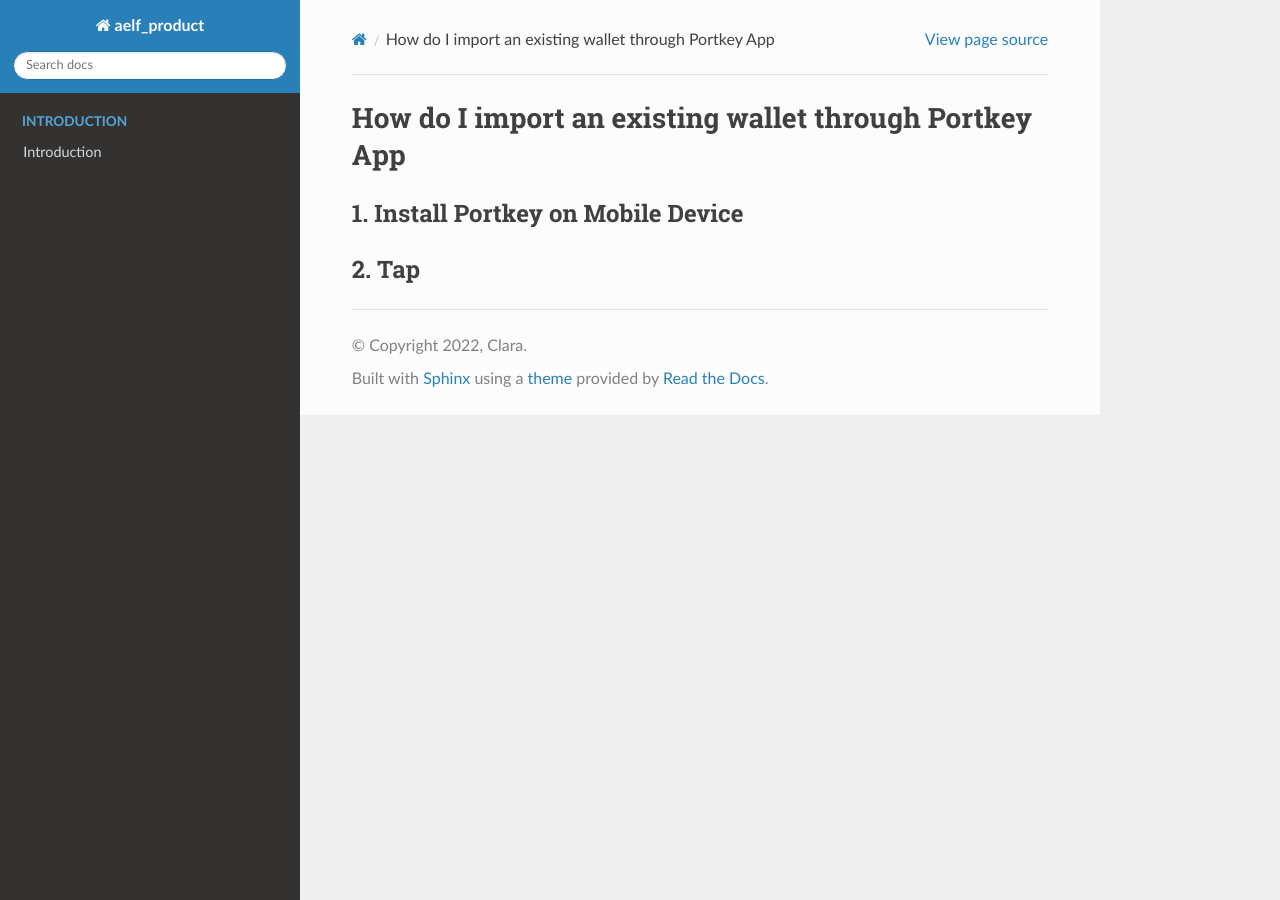
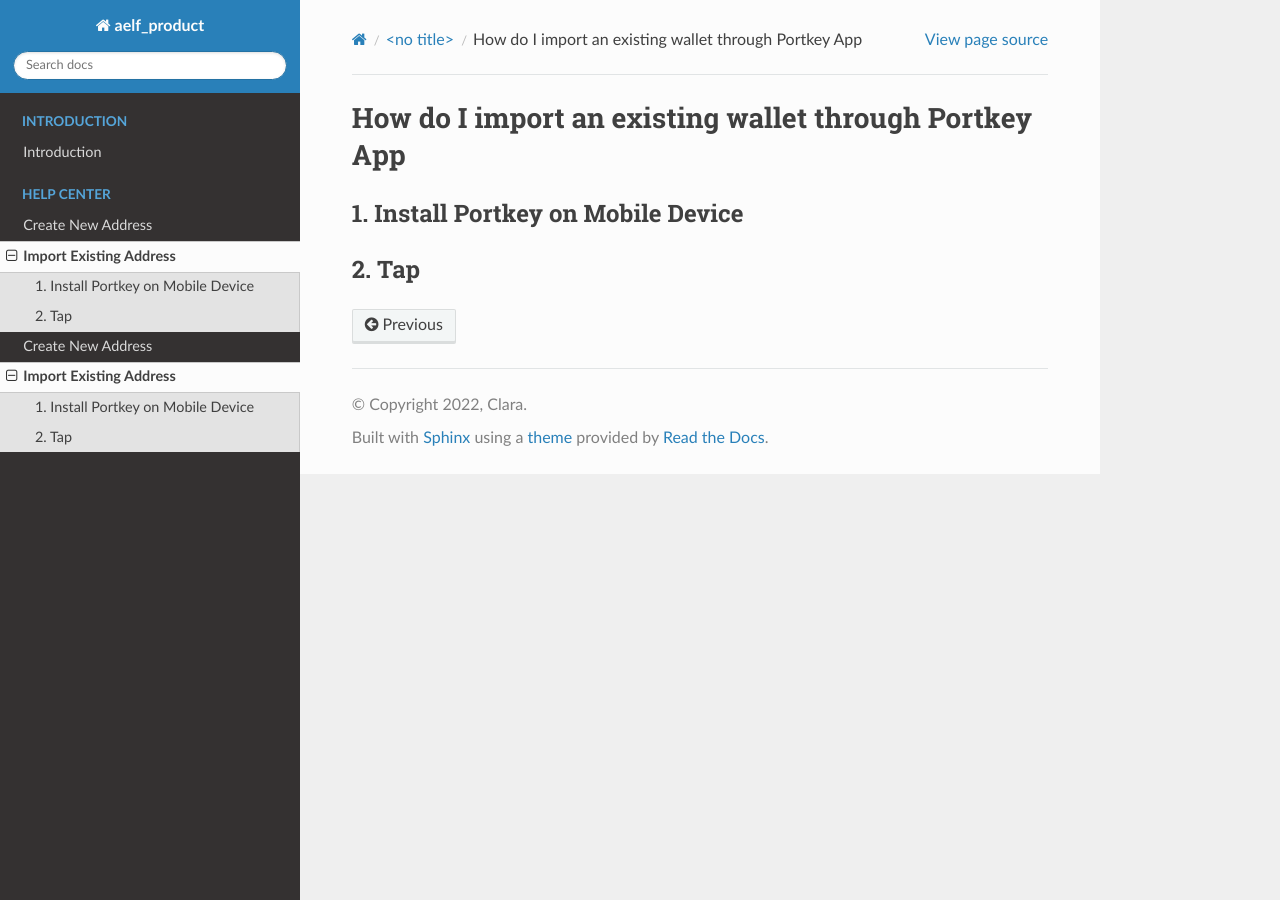
Before and after one commit to XtHou/rtd-tutorial, a Sphinx documentation site: the page built from source/main_pages/Help-Center/App/import-existing-address.rst, in a window 1280 px wide. Built offline with Sphinx 7.4.7 and the Read the Docs theme 2.0.0, drawn with Linux system fonts in a browser that asks for light colours; pages that are not in the unit, such as notebooks, are missing from menus.

Commit message:
Update index.rst

```diff
--- a/source/index.rst
+++ b/source/index.rst
@@ -18,7 +18,8 @@ Welcome to AElf's Official documentation!
    :maxdepth: 1
    :caption: HELP CENTER
 
-   <main_pages/Help-Center/index>
+   Create New Address<main_pages/Help-Center/index>
+   Import Existing Address<main_pages/Help-Center/index>
 
 
 
```
